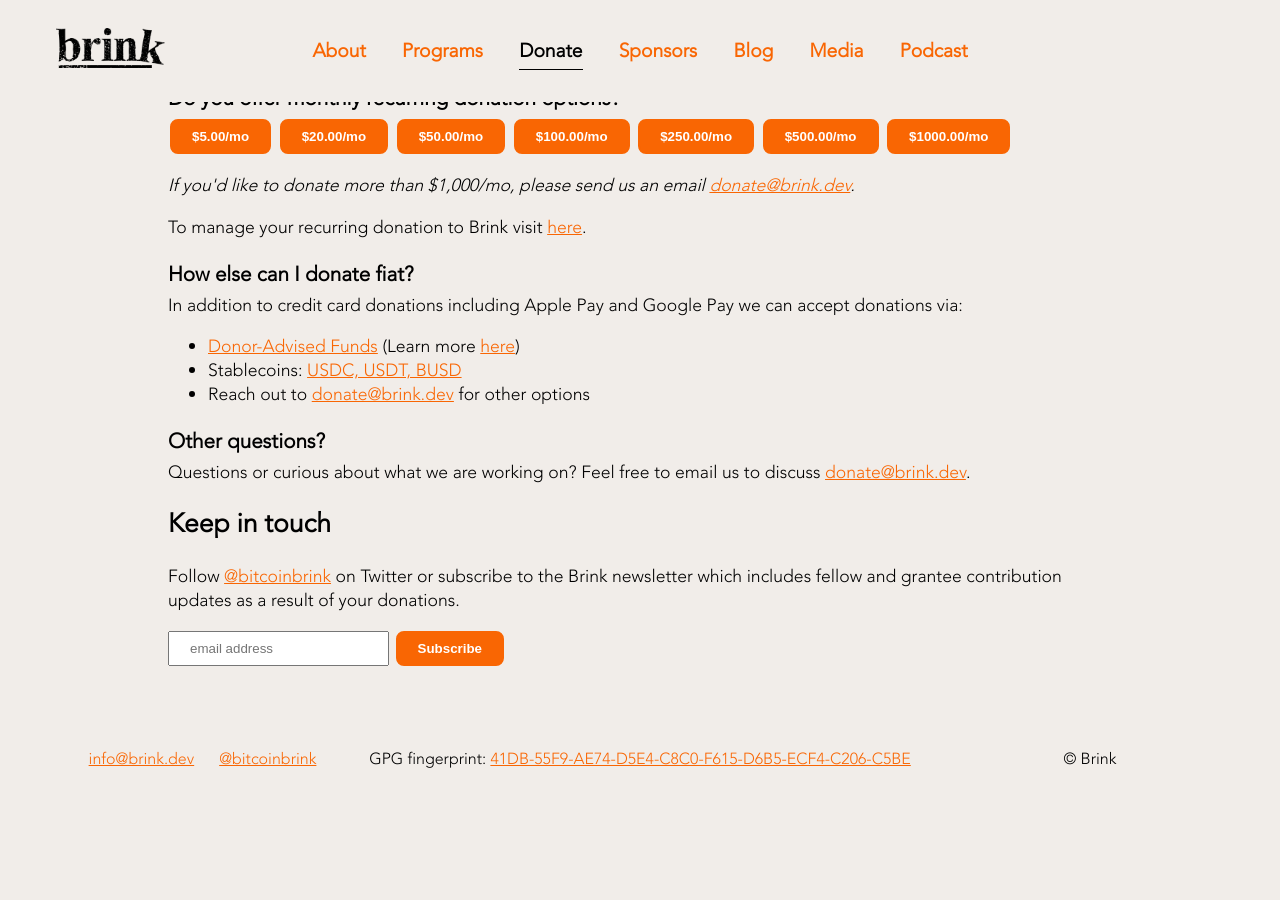
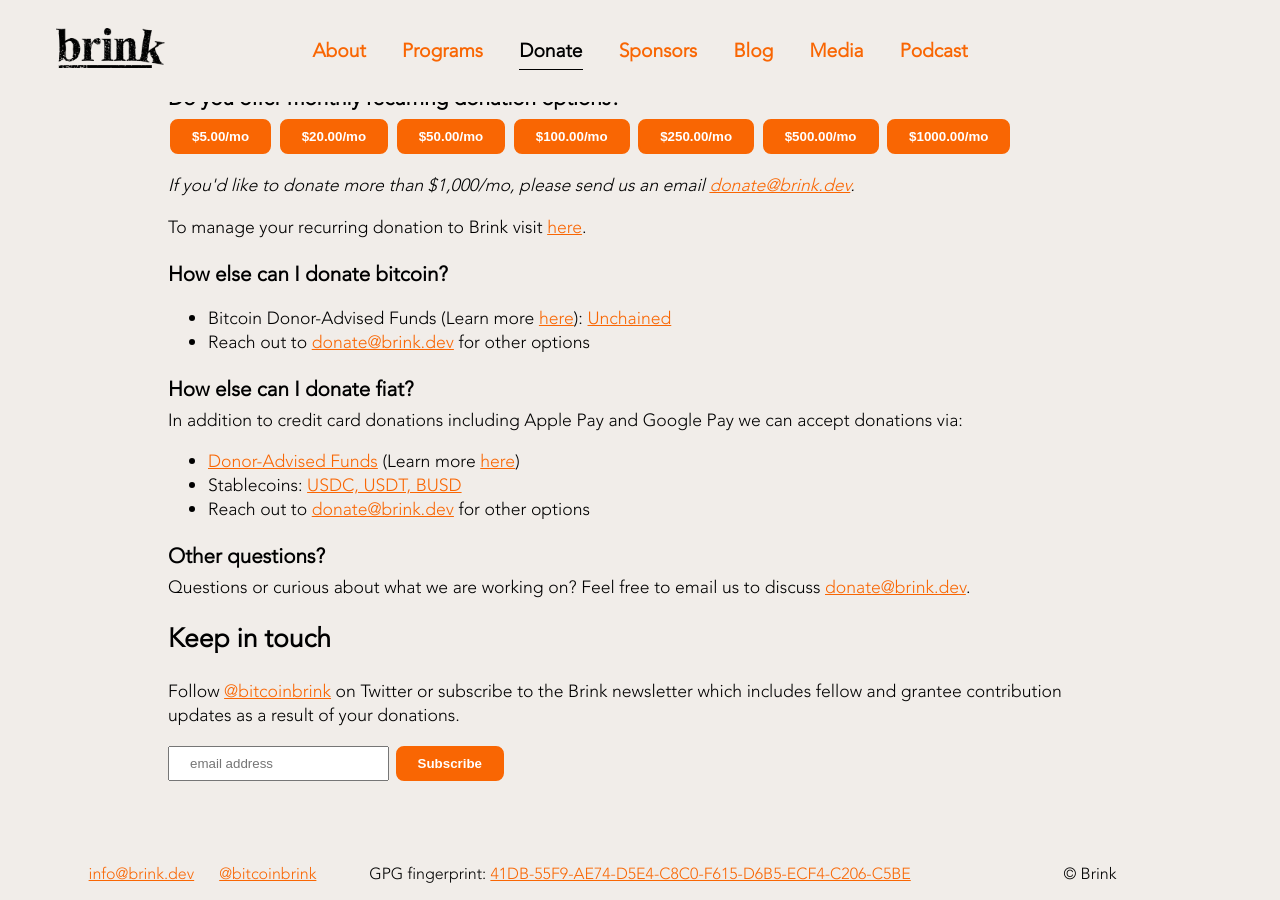
Before and after one commit to bitcoinbrink/website, a Jekyll site: the page built from donate.md, in a window 1280 px wide and 900 px high, scrolled down 3269 px. Built offline with Jekyll 4.4.1, drawn with Linux system fonts in a browser that asks for light colours; before the commit the page ends 4055 px from its top, so only the background shows below that; some of the changed text lies outside the part shown.

Commit message:
Donate: add bitcoin DAFs

```diff
--- a/donate.md
+++ b/donate.md
@@ -12,7 +12,7 @@
 
 <div class="donate-col">
 <a href="https://checkout.opennode.com/p/5698f840-83ae-4226-a68c-9cfa3005bdbd"><button>₿ Donate bitcoin</button></a>
-<br /><em>Lightning, onchain</em>
+<br /><em>Lightning, onchain. <a href="#other-bitcoin">Other options</a> </em>
 </div>
 
 <div class="donate-col">
@@ -121,10 +121,18 @@
 <p>To manage your recurring donation to Brink visit <a href="https://billing.stripe.com/p/login/bIY6q11Vwddu1gYaEE">here</a>.
 </p>
 
+<h3 id="other-bitcoin">How else can I donate bitcoin?</h3>
+<p>
+  <ul>
+    <li>Bitcoin Donor-Advised Funds (Learn more <a href="/blog/2021/03/26/donate-bitcoin/#bitcoin-donor-advised-funds">here</a>): <a href="https://www.unchained.com/donor-advised-funds">Unchained</a></li>
+    <li>Reach out to <a href="mailto:donate@brink.dev">donate@brink.dev</a> for other options</li>
+  </ul>
+</p>
+
 <h3 id="other-fiat">How else can I donate fiat?</h3>
 <p>In addition to credit card donations including Apple Pay and Google Pay we can accept donations via:
   <ul>
-    <li><a href="https://www.dafdirect.org/DAFDirect/daflink?_dafdirect_settings=ODUyOTE5MTM2XzIxMTFfYWJlNTBiNDItY2EyMC00YjYxLThhODctZDk0ZDZhMTRjZmIz&designatedText=UHJvZ3JhbXM=">Donor-Advised Funds</a> (Learn more <a href="/blog/2021/03/26/donate-bitcoin/">here</a>)</li>
+    <li><a href="https://www.dafdirect.org/DAFDirect/daflink?_dafdirect_settings=ODUyOTE5MTM2XzIxMTFfYWJlNTBiNDItY2EyMC00YjYxLThhODctZDk0ZDZhMTRjZmIz&designatedText=UHJvZ3JhbXM=">Donor-Advised Funds</a> (Learn more <a href="/blog/2021/03/26/donate-bitcoin/#traditional-donor-advised-funds">here</a>)</li>
     <li>Stablecoins:
     <a href="https://etherscan.io/address/0x04A0455D3529B383e32C80aF746B8438da5F873e">USDC, USDT, BUSD</a>
     </li>
```
Also changed, not shown: _posts/2021-03-26-donate-bitcoin.md (+14 -4 lines).
